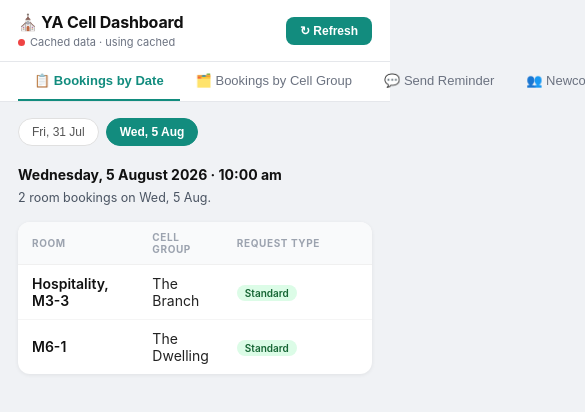
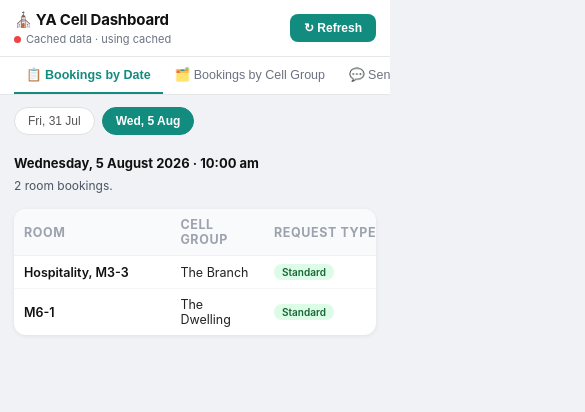
Before and after one commit to sibklyoungadults/ya-cell-dashboard-vercel, a website: page index.html in a window 390 px wide. Shown: the top 412 px of the page, 585 px wide, since content can reach past the window. Drawn offline with Linux system fonts and the light colour scheme; no server answers.

Commit message:
Update3 index.html
Mobile view friendly

```diff
--- a/index.html
+++ b/index.html
@@ -48,11 +48,15 @@ body {
 .nav {
   display: flex; background: #fff;
   border-bottom: 1px solid #e5e7eb; padding: 0 18px;
+  overflow-x: auto; -webkit-overflow-scrolling: touch;
+  scrollbar-width: thin; scrollbar-color: #d1d5db transparent;
 }
+.nav::-webkit-scrollbar { height: 3px; }
+.nav::-webkit-scrollbar-thumb { background: #d1d5db; border-radius: 4px; }
 .nav-tab {
   padding: 11px 16px; font-size: 13px; font-weight: 500; color: #6b7280;
   background: none; border: none; border-bottom: 2px solid transparent;
-  cursor: pointer; transition: all 0.15s; white-space: nowrap;
+  cursor: pointer; transition: all 0.15s; white-space: nowrap; flex-shrink: 0;
 }
 .nav-tab:hover { color: #128C7E; }
 .nav-tab.active { color: #128C7E; border-bottom-color: #128C7E; font-weight: 700; }
@@ -92,7 +96,8 @@ body {
 
 /* ── Room table ── */
 .room-card { background: #fff; border-radius: 12px; box-shadow: 0 1px 4px rgba(0,0,0,0.07); overflow: hidden; }
-.room-table { width: 100%; border-collapse: collapse; }
+.room-table-scroll { overflow-x: auto; -webkit-overflow-scrolling: touch; }
+.room-table { width: 100%; min-width: 460px; border-collapse: collapse; }
 .room-table th {
   text-align: left; padding: 9px 14px;
   font-size: 10px; font-weight: 700; color: #9ca3af;
@@ -103,6 +108,8 @@ body {
 .room-table tr:last-child td { border-bottom: none; }
 .room-table tr:hover td { background: #fafafa; }
 .room-name { font-weight: 600; color: #111; }
+.col-wide  { width: 34%; }
+.col-fixed { width: 210px; }
 .badge { display: inline-flex; align-items: center; gap: 3px; font-size: 10px; padding: 2px 8px; border-radius: 20px; font-weight: 600; white-space: nowrap; }
 .badge-std   { background: #dcfce7; color: #166534; }
 .badge-ac    { background: #dbeafe; color: #1e40af; }
@@ -198,6 +205,24 @@ body {
 .wa-copy-btn { display: flex; align-items: center; gap: 5px; margin: 0 13px 11px; background: #f0f0f0; border: none; border-radius: 6px; padding: 6px 13px; font-size: 13px; cursor: pointer; color: #333; font-weight: 500; }
 .wa-copy-btn:hover { background: #e0e0e0; }
 .wa-copy-btn.copied { background: #d4edda; color: #1a7431; }
+
+/* ── Mobile ── */
+@media (max-width: 640px) {
+  body { font-size: 13px; }
+  .header { padding: 10px 14px; flex-wrap: wrap; row-gap: 6px; }
+  .header-title { font-size: 15px; }
+  .nav { padding: 0 14px; }
+  .nav-tab { padding: 10px 12px; font-size: 12.5px; }
+  .page { padding: 12px 14px; }
+  .event-heading { font-size: 13px; }
+  .date-summary { font-size: 12px; }
+  .room-table th, .room-table td { padding: 8px 10px; font-size: 12.5px; }
+  .cell-card-title { font-size: 13px; }
+  .table-toolbar { flex-direction: column; align-items: stretch; }
+  .search-box { width: 100%; }
+  .upload-zone { padding: 28px 14px; }
+  .nc-ctrl-label { min-width: auto; }
+}
 </style>
 </head>
 <body>
@@ -529,22 +554,23 @@ function joinList(arr) {
   return arr.slice(0, -1).join(', ') + ', and ' + arr[arr.length - 1];
 }
 
-function buildDateSummary(dateLabel, rowsInfo) {
+function buildDateSummary(rowsInfo) {
   const total = rowsInfo.length;
   if (total === 0) return 'No room bookings recorded for this date yet.';
-  const acRooms     = rowsInfo.filter(r => r.ac).map(r => r.cleanRoom);
-  const pianoRooms  = rowsInfo.filter(r => r.piano).map(r => r.cleanRoom);
-  const guitarRooms = rowsInfo.filter(r => r.guitar).map(r => r.cleanRoom);
 
-  let out = `${total} room booking${total !== 1 ? 's' : ''} on ${dateLabel}.`;
+  const acRooms   = rowsInfo.filter(r => r.ac).map(r => r.cleanRoom);
+  const hasPiano  = rowsInfo.some(r => r.piano);
+  const hasGuitar = rowsInfo.some(r => r.guitar);
+
+  let out = `${total} room booking${total !== 1 ? 's' : ''}.`;
   if (acRooms.length) {
-    out += ` ${joinList(acRooms)} ${acRooms.length === 1 ? 'needs' : 'need'} the AC remote — that's the room type.`;
+    out += ` ${joinList(acRooms)} ${acRooms.length === 1 ? 'needs' : 'need'} the AC remote.`;
   }
-  if (pianoRooms.length) {
-    out += ` ${joinList(pianoRooms)}${pianoRooms.length === 1 ? '’s Cell Leader' : '’ Cell Leaders'} requested a piano.`;
-  }
-  if (guitarRooms.length) {
-    out += ` ${joinList(guitarRooms)}${guitarRooms.length === 1 ? '’s Cell Leader' : '’ Cell Leaders'} requested a guitar.`;
+  const instruments = [];
+  if (hasPiano)  instruments.push('Piano');
+  if (hasGuitar) instruments.push('Guitar');
+  if (instruments.length) {
+    out += ` ${joinList(instruments)} requested.`;
   }
   return out;
 }
@@ -572,18 +598,18 @@ function showEvent(idx) {
     ${esc(fmtDateLong(ev.date))}
     ${today ? '<span class="day-badge is-today">Today</span>' : ''}
   </div>
-  <div class="date-summary">${esc(buildDateSummary(fmtShort(ev.date), rowsInfo))}</div>`;
+  <div class="date-summary">${esc(buildDateSummary(rowsInfo))}</div>`;
 
   if (!rowsInfo.length) {
     content.innerHTML = html + '<div class="no-rooms">No room bookings recorded yet.</div>';
     return;
   }
 
-  html += `<div class="room-card"><table class="room-table">
+  html += `<div class="room-card"><div class="room-table-scroll"><table class="room-table">
     <thead><tr>
-      <th style="width:34%">Room</th>
+      <th class="col-wide">Room</th>
       <th>Cell Group</th>
-      <th style="width:210px">Request type</th>
+      <th class="col-fixed">Request type</th>
     </tr></thead><tbody>`;
 
   rowsInfo.forEach(({ cg, ac, piano, guitar, cleanRoom }) => {
@@ -599,7 +625,7 @@ function showEvent(idx) {
     </tr>`;
   });
 
-  html += '</tbody></table></div>';
+  html += '</tbody></table></div></div>';
   content.innerHTML = html;
 }
 
@@ -724,9 +750,9 @@ function renderCellOverview() {
             : `<span class="badge badge-std">Standard</span>`;
           const todayTag = isToday(b.date) ? '<span class="day-badge is-today" style="margin-left:6px">Today</span>' : '';
           return `<tr>
-            <td style="width:42%">${esc(fmtDateLong(b.date))}${todayTag}</td>
+            <td>${esc(fmtDateLong(b.date))}${todayTag}</td>
             <td>${esc(b.room)}</td>
-            <td style="width:210px">${typeBadge}${pianoTag}${guitarTag}</td>
+            <td>${typeBadge}${pianoTag}${guitarTag}</td>
           </tr>`;
         }).join('')
       : `<tr><td colspan="3" style="text-align:center;color:#bbb;padding:14px">No upcoming bookings</td></tr>`;
@@ -736,14 +762,14 @@ function renderCellOverview() {
         <span class="cell-card-title">${esc(c.name)}</span>
         <button class="mini-copy-btn" onclick="copyCellText(${i}, this)">📋 Copy</button>
       </div>
-      <table class="room-table">
+      <div class="room-table-scroll"><table class="room-table">
         <thead><tr>
-          <th style="width:42%">Date</th>
+          <th class="col-wide">Date</th>
           <th>Room</th>
-          <th style="width:210px">Request type</th>
+          <th class="col-fixed">Request type</th>
         </tr></thead>
         <tbody>${rowsHtml}</tbody>
-      </table>
+      </table></div>
     </div>`;
   }).join('');
 }
```
